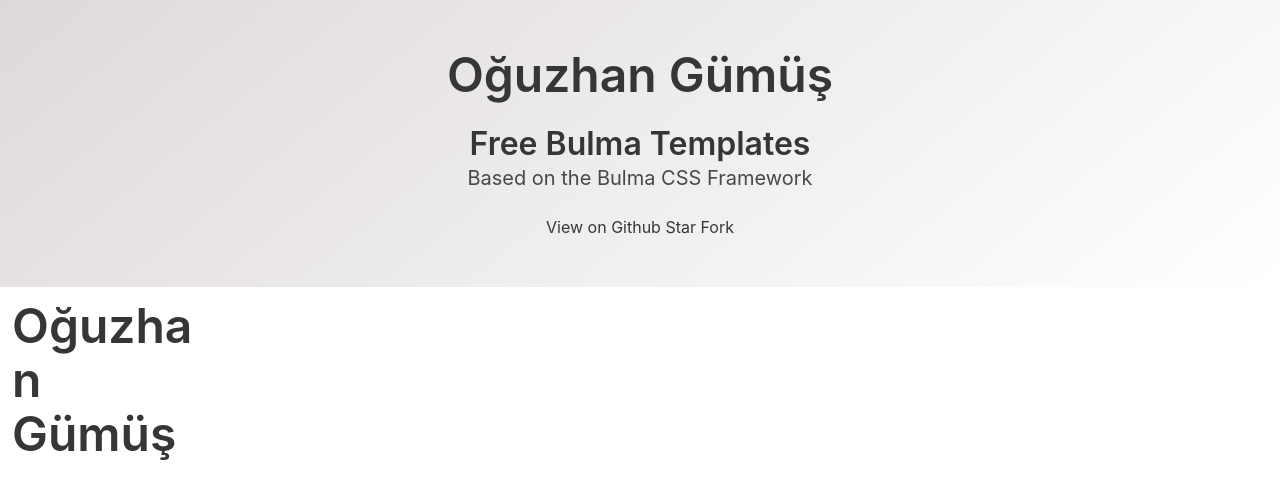
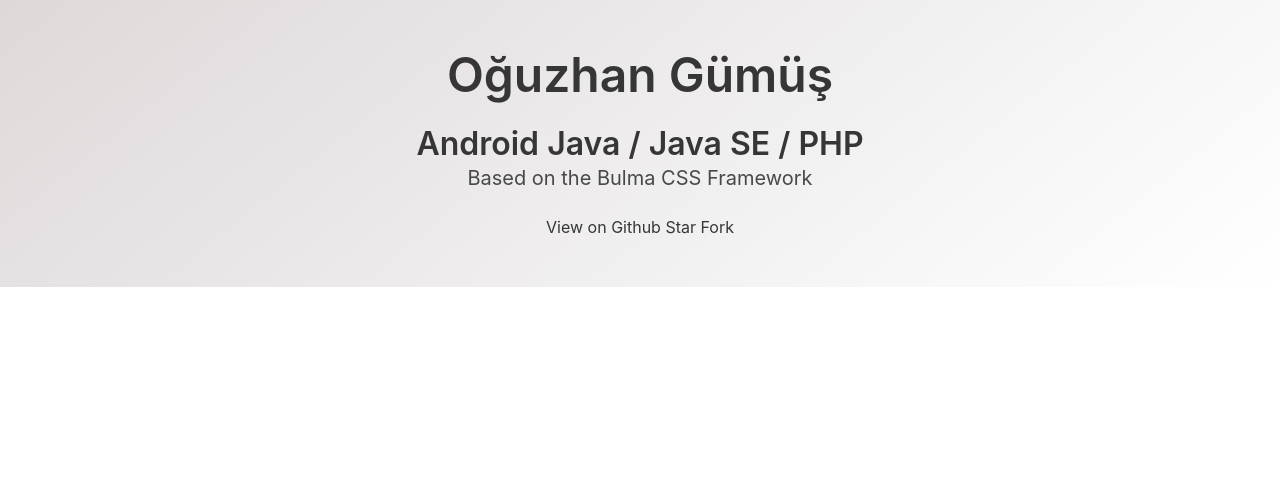
Before and after one commit to prensmiskin/oguzhangumus.com, a website: page index.html in a window 1280 px wide. Drawn offline with Linux system fonts and the light colour scheme.

Commit message:
Update index.html

```diff
--- a/index.html
+++ b/index.html
@@ -15,8 +15,7 @@
              <h1 class="title is-1">Oğuzhan Gümüş</h1>
 
           <h1 class="title">
-            Free Bulma Templates
-          </h1>
+Android Java / Java SE / PHP           </h1>
           <h2 class="subtitle">
             Based on the <a href="http://bulma.io">Bulma</a> CSS Framework
           </h2>
@@ -27,18 +26,6 @@
       </div>
     </section>
 
-    <nav class="navbar" role="navigation" aria-label="main navigation">
-  <div class="navbar-brand">
-          <div class="column is-half">
-        <figure>
-
-    <h1 class="title is-1">Oğuzhan Gümüş</h1>
-                  </figure>
-
-    </div>
-        </div>
-
-</nav>
     <script type="text/javascript" src="lib/main.js"></script>
   </body>
 </html>
```
